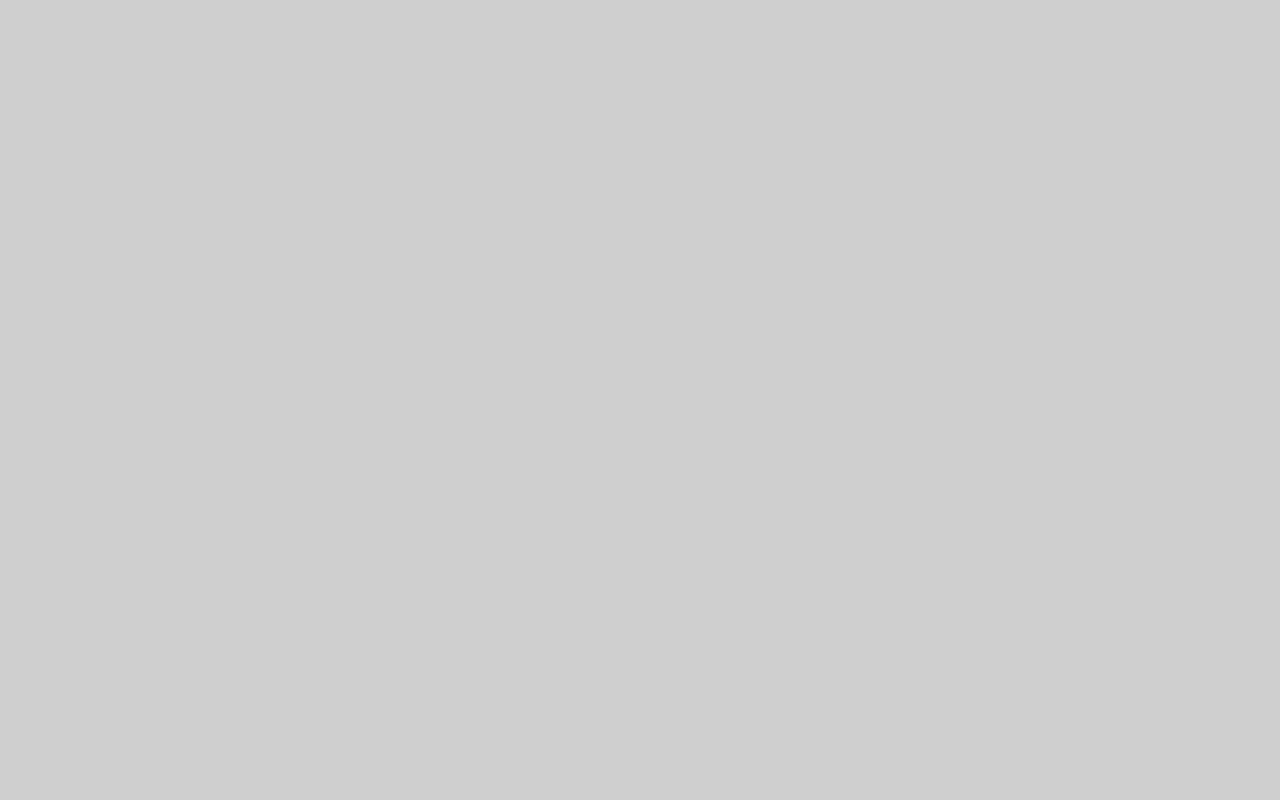
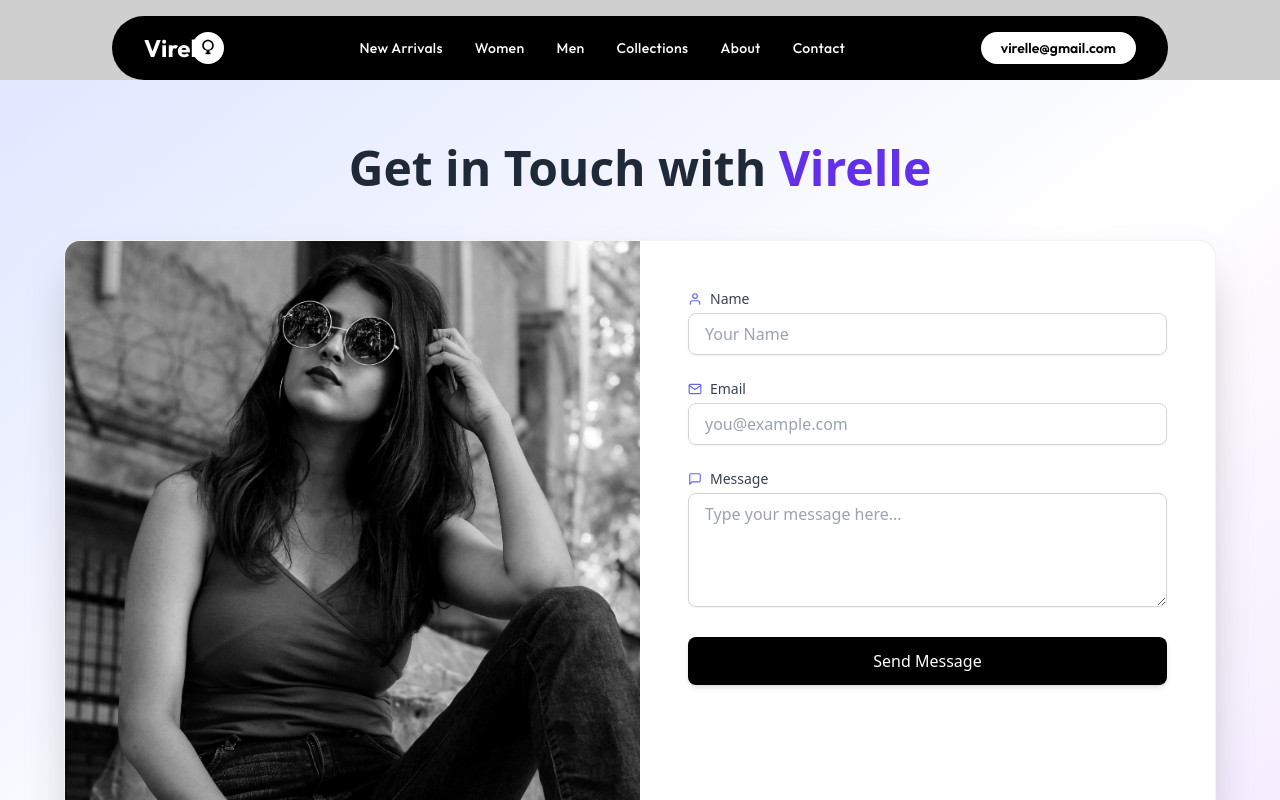
Before and after one commit to harshpratik2411/virelle, a React (Vite) app: page /contact in a window 1280 px wide. Before the commit this address had no page. Shown: the top 800 px of the page. Built offline with nearby package versions, Linux system fonts and the light colour scheme; a web font is replaced by a local one.

Commit message:
contact created

```diff
--- a/src/App.jsx
+++ b/src/App.jsx
@@ -6,6 +6,7 @@ import MostLovedDetail from './Components/MostLoved/MostLovedDetail'
 import ScrollToTop from  './ScrollToTop'
 import NewArrival from './Pages/NewArrivals/NewArrival'
 import About from './Pages/About'
+import Contact from './Pages/Contact'
 
 function App() {
   return (
@@ -17,6 +18,7 @@ function App() {
         <Route path="/most-loved/:id" element={<MostLovedDetail />} />
         <Route path="/new-arrivals" element={<NewArrival />} />
         <Route path="/about" element={<About />} />
+        <Route path="/contact" element={<Contact />} />
         {/* <Route path="/about" element={<About />} /> */}
       </Routes>
     </BrowserRouter>
--- /dev/null
+++ b/src/Pages/Contact.jsx
@@ -0,0 +1,97 @@
+// src/pages/Contact.jsx
+import React, { useEffect } from 'react';
+import AOS from 'aos';
+import 'aos/dist/aos.css';
+import img8 from '../assets/Display/img8.jpg';
+import { FiUser, FiMail, FiMessageSquare } from 'react-icons/fi';
+import Navbar from '../Components/Navbar/Navbar'
+import Footer from '../Components/Footer/Footer'
+
+const Contact = () => {
+  useEffect(() => {
+    AOS.init({ duration: 1000 });
+  }, []);
+
+  return (
+    <>
+    <Navbar/>
+    <div className="min-h-screen flex flex-col items-center justify-center bg-gradient-to-br from-indigo-100 via-white to-purple-100 px-4 py-16">
+      <h2
+        className="text-4xl md:text-5xl font-extrabold text-gray-800 mb-12 text-center"
+        data-aos="fade-down"
+      >
+        Get in Touch with <span className="text-violet-deep">Virelle</span>
+      </h2>
+
+      <div
+        className="flex flex-col md:flex-row bg-gray-light shadow-2xl border border-gray-100 rounded-2xl overflow-hidden max-w-6xl w-full"
+        data-aos="zoom-in"
+      >
+        {/* Left Image */}
+        <div className="md:w-1/2 w-full">
+          <img
+            src={img8}
+            alt="Contact Virelle"
+            className="object-cover w-full h-[45rem] grayscale hover:grayscale-0 transition duration-700"
+          />
+        </div>
+
+        {/* Contact Form */}
+        <div className="md:w-1/2 w-full p-10 md:p-12 bg-white">
+          <form className="space-y-6">
+            {/* Name */}
+            <div>
+              <label className="block text-sm font-medium text-gray-700 mb-1 flex items-center gap-2">
+                <FiUser className="text-indigo-500" />
+                Name
+              </label>
+              <input
+                type="text"
+                placeholder="Your Name"
+                className="w-full border border-gray-300 rounded-lg shadow-sm py-2 px-4 focus:ring-2 focus:ring-indigo-500 focus:border-transparent transition"
+              />
+            </div>
+
+            {/* Email */}
+            <div>
+              <label className="block text-sm font-medium text-gray-700 mb-1 flex items-center gap-2">
+                <FiMail className="text-indigo-500" />
+                Email
+              </label>
+              <input
+                type="email"
+                placeholder="you@example.com"
+                className="w-full border border-gray-300 rounded-lg shadow-sm py-2 px-4 focus:ring-2 focus:ring-indigo-500 focus:border-transparent transition"
+              />
+            </div>
+
+            {/* Message */}
+            <div>
+              <label className="block text-sm font-medium text-gray-700 mb-1 flex items-center gap-2">
+                <FiMessageSquare className="text-indigo-500" />
+                Message
+              </label>
+              <textarea
+                rows="4"
+                placeholder="Type your message here..."
+                className="w-full border border-gray-300 rounded-lg shadow-sm py-2 px-4 focus:ring-2 focus:ring-indigo-500 focus:border-transparent transition"
+              ></textarea>
+            </div>
+
+            {/* Submit Button */}
+            <button
+              type="submit"
+              className="w-full bg-black text-white py-3 px-6 rounded-lg font-medium  transition duration-300 shadow-md"
+            >
+              Send Message
+            </button>
+          </form>
+        </div>
+      </div>
+    </div>
+    <Footer/>
+    </>
+  );
+};
+
+export default Contact;
```
Also changed, not shown: src/assets/Display/img8.jpg (added).
